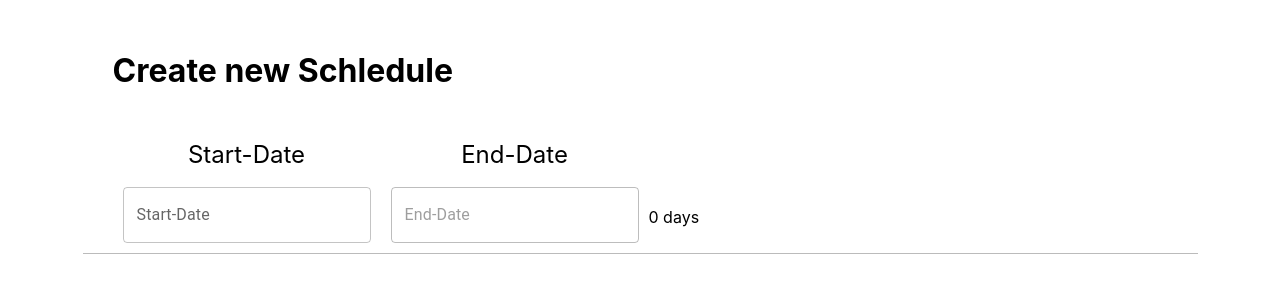
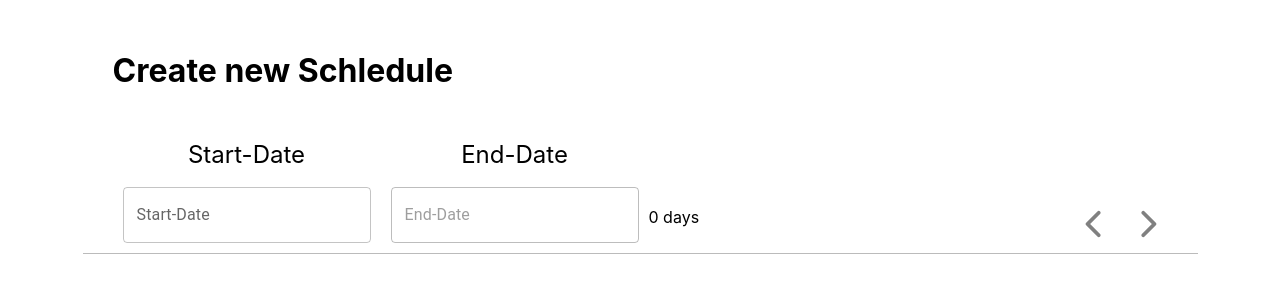
Before and after one commit to sony96/scheduler, a React (Create React App) app: page / in a window 1280 px wide. Shown: the top 293 px of the page. Built offline with nearby package versions, Linux system fonts and the light colour scheme.

Commit message:
implement icons for scrolling

```diff
--- a/src/components/Header/Header.module.scss
+++ b/src/components/Header/Header.module.scss
@@ -2,8 +2,14 @@
   padding: 30px 30px 10px;
   border-bottom: 1px solid #bbbbbb;
 
-  .title {
+  .headerTitle {
     margin-bottom: 50px;
+  }
+
+  .headerContent {
+    display: flex;
+    justify-content: space-between;
+    align-items: flex-end;
   }
 }
 
@@ -21,3 +27,24 @@
   color: red;
   padding: 0 20px;
 }
+
+.actions {
+  button {
+    background-color: transparent;
+    border: none;
+    cursor: pointer;
+  }
+
+  button + button {
+    margin-left: 10px;
+  }
+
+  .arrow {
+    width: 30px;
+    height: 30px;
+
+    &--inactive {
+      filter: opacity(0.5);
+    }
+  }
+}
--- a/src/components/Header/Header.tsx
+++ b/src/components/Header/Header.tsx
@@ -2,10 +2,12 @@ import React, { useCallback, useState } from "react";
 import styles from "./Header.module.scss";
 import type { HeaderProps, DateHandler } from "./Header.types";
 import { DATE_TYPE } from "./Header.constants";
-
 import { isAfter, isBefore } from "date-fns";
 
 import DatePicker from "../DatePicker";
+import LeftArrow from "../../assets/chevron-left.svg";
+import RightArrow from "../../assets/chevron-right.svg";
+import clsx from "clsx";
 
 const Header: React.FC<HeaderProps> = ({
   startDate,
@@ -44,10 +46,11 @@ const Header: React.FC<HeaderProps> = ({
 
   return (
     <div className={styles.header}>
-      <div className={styles.title}>
+      <div className={styles.headerTitle}>
         <h1>Create new Schledule</h1>
       </div>
 
+      <div className={styles.headerContent}>
         <div className={styles.datePickers}>
           <DatePicker
             className={styles.picker}
@@ -67,6 +70,31 @@ const Header: React.FC<HeaderProps> = ({
           <p className={styles.daysCounter}>{`${daysCount} days`}</p>
         </div>
 
+        <div className={styles.actions}>
+          <button disabled={daysCount <= 7}>
+            <img
+              src={LeftArrow}
+              alt="left arrow"
+              className={clsx(
+                styles.arrow,
+                daysCount <= 7 && styles["arrow--inactive"]
+              )}
+            />
+          </button>
+
+          <button disabled={daysCount <= 7}>
+            <img
+              src={RightArrow}
+              alt="right arrow"
+              className={clsx(
+                styles.arrow,
+                daysCount <= 7 && styles["arrow--inactive"]
+              )}
+            />
+          </button>
+        </div>
+      </div>
+
       {!!error && <p className={styles.error}>{error}</p>}
     </div>
   );
--- a/src/components/Header/Header.types.ts
+++ b/src/components/Header/Header.types.ts
@@ -3,7 +3,7 @@ export type HeaderProps = {
   setStartDate: (date: string) => void;
   endDate: string;
   setEndDate: (date: string) => void;
-  daysCount: number
+  daysCount: number;
 };
 
 export type DateHandler = (date: string, type: "start" | "end") => void;
```
Also changed, not shown: src/assets/chevron-left.svg (added), src/assets/chevron-right.svg (added). Lines whose indentation alone changed are shown as unchanged.
